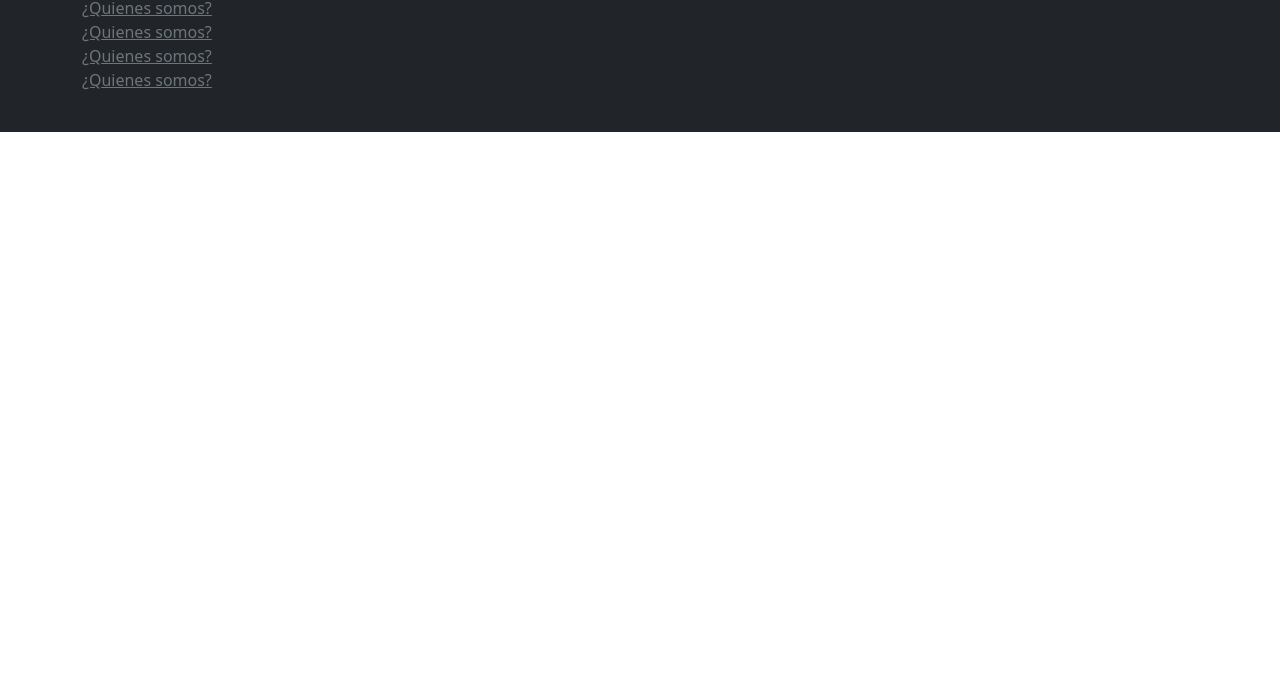
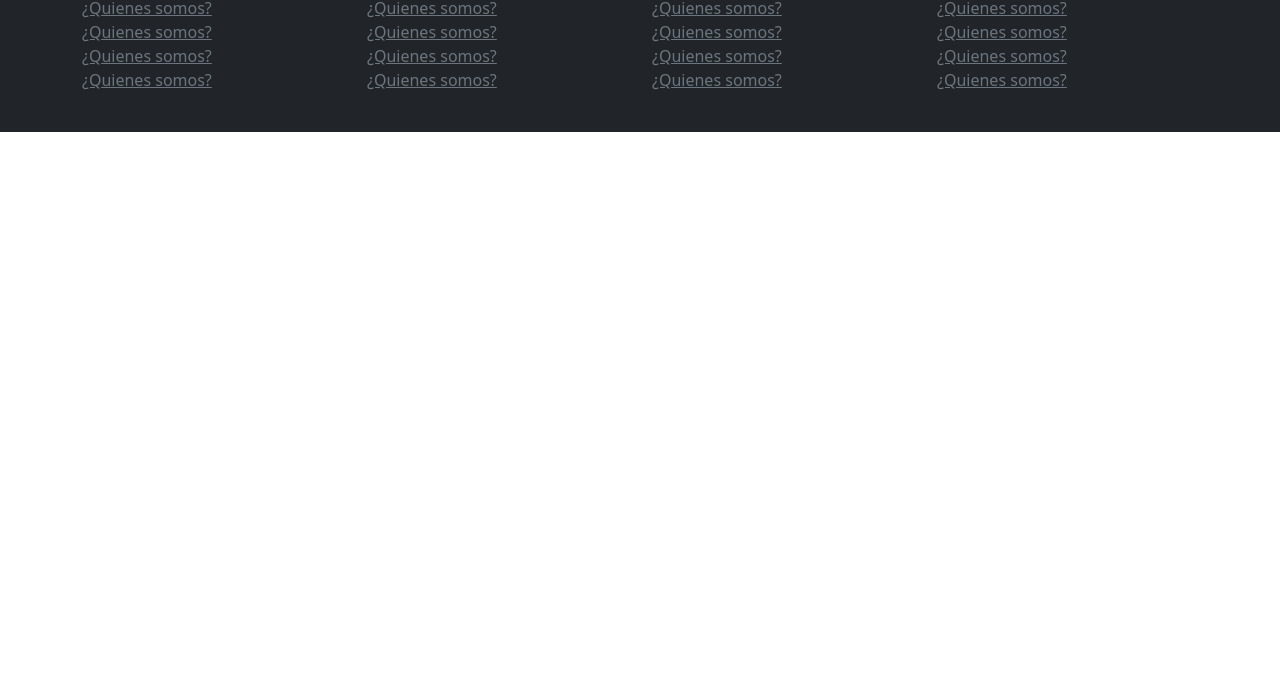
Before and after one commit to earias08/rollingbankc76i, a plain HTML site: page index.html in a window 1280 px wide. Shown: the part 121-800 px from the top of the page. Drawn offline with nearby package versions, Linux system fonts and the light colour scheme.

Commit message:
agregamos las columnas restantes a la grilla del footer

```diff
--- a/index.html
+++ b/index.html
@@ -54,7 +54,58 @@
     <footer class="bg-dark text-secondary py-4">
       <div class="container">
         <div class="row">
-          <div class="col-12 col-md-6 col-lg-3">
+          <div class="col-12 col-md-6 col-lg-3 text-center text-lg-start">
+            <h4>Navegación</h4>
+            <ul class="list-unstyled">
+              <li>
+                <a href="./pages/error404.html" class="link-secondary">¿Quienes somos?</a>
+              </li>
+              <li>
+                <a href="./pages/error404.html" class="link-secondary">¿Quienes somos?</a>
+              </li>
+              <li>
+                <a href="./pages/error404.html" class="link-secondary">¿Quienes somos?</a>
+              </li>
+              <li>
+                <a href="./pages/error404.html" class="link-secondary">¿Quienes somos?</a>
+              </li>
+            </ul>
+          </div>
+          <div class="col-12 col-md-6 col-lg-3 text-center text-lg-start">
+            <h4>Navegación</h4>
+            <ul class="list-unstyled">
+              <li>
+                <a href="./pages/error404.html" class="link-secondary">¿Quienes somos?</a>
+              </li>
+              <li>
+                <a href="./pages/error404.html" class="link-secondary">¿Quienes somos?</a>
+              </li>
+              <li>
+                <a href="./pages/error404.html" class="link-secondary">¿Quienes somos?</a>
+              </li>
+              <li>
+                <a href="./pages/error404.html" class="link-secondary">¿Quienes somos?</a>
+              </li>
+            </ul>
+          </div>
+          <div class="col-12 col-md-6 col-lg-3 text-center text-lg-start">
+            <h4>Navegación</h4>
+            <ul class="list-unstyled">
+              <li>
+                <a href="./pages/error404.html" class="link-secondary">¿Quienes somos?</a>
+              </li>
+              <li>
+                <a href="./pages/error404.html" class="link-secondary">¿Quienes somos?</a>
+              </li>
+              <li>
+                <a href="./pages/error404.html" class="link-secondary">¿Quienes somos?</a>
+              </li>
+              <li>
+                <a href="./pages/error404.html" class="link-secondary">¿Quienes somos?</a>
+              </li>
+            </ul>
+          </div>
+          <div class="col-12 col-md-6 col-lg-3 text-center text-lg-start">
             <h4>Navegación</h4>
             <ul class="list-unstyled">
               <li>
```
